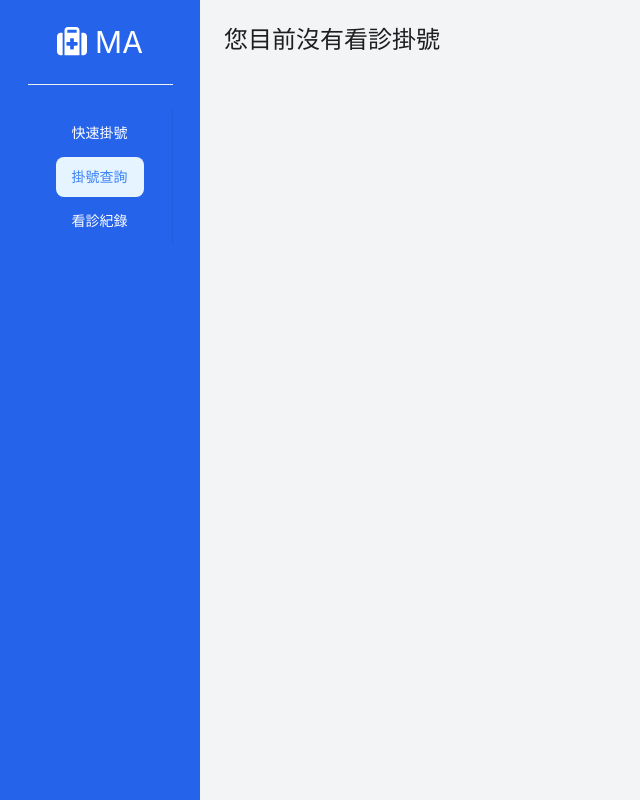
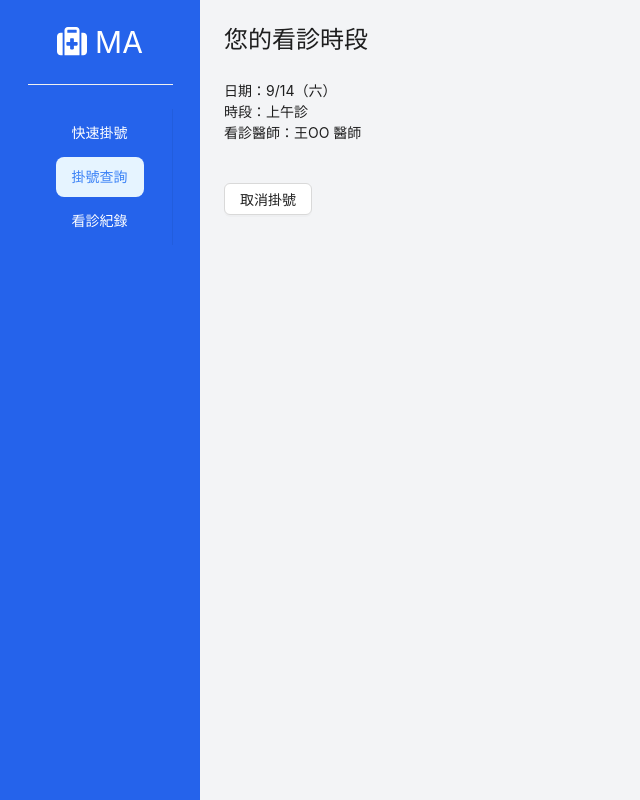
Before and after one commit to Latseng/Registration-system, a React (Vite) app: page /query in a window 1280 px wide. Shown: the whole page, without its empty margins (0-640 px from the left). Built offline with nearby package versions, Linux system fonts and the light colour scheme; data requests are answered from the project's data file.

Commit message:
feat: appointment cancel modal

```diff
--- a/db.json
+++ b/db.json
@@ -1,3 +1,11 @@
 {
-  "appointment": []
+  "appointment": [
+    {
+      "id": "b6f0",
+      "date": "9/14（六）",
+      "time": "上午診",
+      "doctor": "王OO 醫師",
+      "patientId": "A123456789"
+    }
+  ]
 }
--- a/src/pages/ClinicSchedulePage.jsx
+++ b/src/pages/ClinicSchedulePage.jsx
@@ -124,7 +124,7 @@ const ClinicSchedulePage = () => {
         type: "success",
         content: "掛號成功",
       });
-      navigate("/query");
+      navigate("/query", {state: "success"});
     } catch (error) {
       console.error(error);
     }
@@ -161,7 +161,7 @@ const ClinicSchedulePage = () => {
       key: "morning",
       time: "上午診",
       ...dates.reduce((acc, _, index) => {
-        acc[`date${index}`] = generateRandomDoctorSlots(); // 填入隨機醫師資料
+        acc[`date${index}`] = generateRandomDoctorSlots();
         return acc;
       }, {}),
     },
@@ -169,7 +169,7 @@ const ClinicSchedulePage = () => {
       key: "afternoon",
       time: "下午診",
       ...dates.reduce((acc, _, index) => {
-        acc[`date${index}`] = generateRandomDoctorSlots(); // 填入隨機醫師資料
+        acc[`date${index}`] = generateRandomDoctorSlots();
         return acc;
       }, {}),
     },
@@ -219,7 +219,6 @@ const ClinicSchedulePage = () => {
         </Header>
       )}
 
-      {/* 右側內容區 */}
       <Layout className="bg-gray-100 p-6">
         <Content className="bg-white p-6 rounded-md shadow-md">
           <Breadcrumb
@@ -240,7 +239,6 @@ const ClinicSchedulePage = () => {
         </Content>
       </Layout>
 
-      {/* Modal 彈出框 */}
       <Modal open={isModalOpen} onCancel={handleCancel} footer={null}>
         {selectedAppointment && (
           <Form
--- a/src/pages/QueryPage.jsx
+++ b/src/pages/QueryPage.jsx
@@ -1,4 +1,4 @@
-import { Layout, Menu, ConfigProvider, Button, Divider, Drawer } from "antd";
+import { Layout, Menu, ConfigProvider, Button,Modal, message, Divider, Drawer } from "antd";
 import Logo from "../components/Logo";
 import { FaSuitcaseMedical } from "react-icons/fa6";
 import { IoMenu } from "react-icons/io5";
@@ -25,12 +25,22 @@ const items = [
 
 const QueryPage = () => {
   const location = useLocation();
-
   const navigate = useNavigate();
   const isDesktop = useRWD();
   const [openMenu, setOpenMenu] = useState(false);
   const [appointment, setAppointment] = useState(null)
+  const [appointmentState, setAppointmentState] = useState(location.state || "");
+  const [messageApi, contextHolder] = message.useMessage();
+  const [isModalOpen, setIsModalOpen] = useState(false);
 
+  const handleshowModal = () => {
+    setIsModalOpen(true);
+  };
+
+
+  const handleModalCancel = () => {
+    setIsModalOpen(false);
+  };
 
 
   useEffect(() => {
@@ -38,11 +48,19 @@ const QueryPage = () => {
       try {
        const response = await getAppointment();
        setAppointment(response[0])
+
       } catch (error) {
         console.error(error);
       }
     }
     getAppointmentData()
+    if(appointmentState === 'success') {
+      messageApi.open({
+        type: "success",
+        content: "掛號成功",
+      });
+      setAppointmentState("")
+    }
   }, []);
 
   const currentPage = () => {
@@ -81,6 +99,12 @@ const QueryPage = () => {
     try {
       await deleteAppointment(id)
       setAppointment(null)
+      setIsModalOpen(false);
+      messageApi.open({
+        type: "success",
+        content: "掛號已取消",
+      });
+
     } catch(error) {
       console.error(error);
     }
@@ -88,6 +112,7 @@ const QueryPage = () => {
 
   return (
     <Layout className="min-h-screen">
+      {contextHolder}
       {isDesktop ? (
         <Sider
           width={200}
@@ -122,7 +147,6 @@ const QueryPage = () => {
           </ConfigProvider>
         </Sider>
       ) : (
-        /* 手機版導覽列 */
         <>
           <Header className="flex justify-between items-center bg-blue-600 px-6">
             <button className="text-white" onClick={() => setOpenMenu(true)}>
@@ -142,7 +166,6 @@ const QueryPage = () => {
         </>
       )}
 
-      {/* 右側內容區 */}
       <Content className="bg-gray-100 p-6">
         {isDesktop === "desktop" && (
           <button className="absolute right-8 top-4" onClick={handleClickLogin}>
@@ -157,7 +180,26 @@ const QueryPage = () => {
               <h3>時段：{appointment.time}</h3>
               <h3>看診醫師：{appointment.doctor}</h3>
             </div>
-            <Button onClick={() => handleDelete(appointment.id)} danger>取消掛號</Button>
+            <Button onClick={handleshowModal}>
+              取消掛號
+            </Button>
+            <Modal
+              title="您確定要取消掛號？"
+              open={isModalOpen}
+              onCancel={handleModalCancel}
+              footer={null}
+            >
+              <p className="my-6">
+                若取消掛號，再次看診必須重新掛號、重新候診。
+              </p>
+              <Button
+                className="w-full"
+                onClick={() => handleDelete(appointment.id)}
+                danger
+              >
+                確定取消
+              </Button>
+            </Modal>
           </>
         ) : (
           <h1 className="text-2xl mb-6">您目前沒有看診掛號</h1>
```
